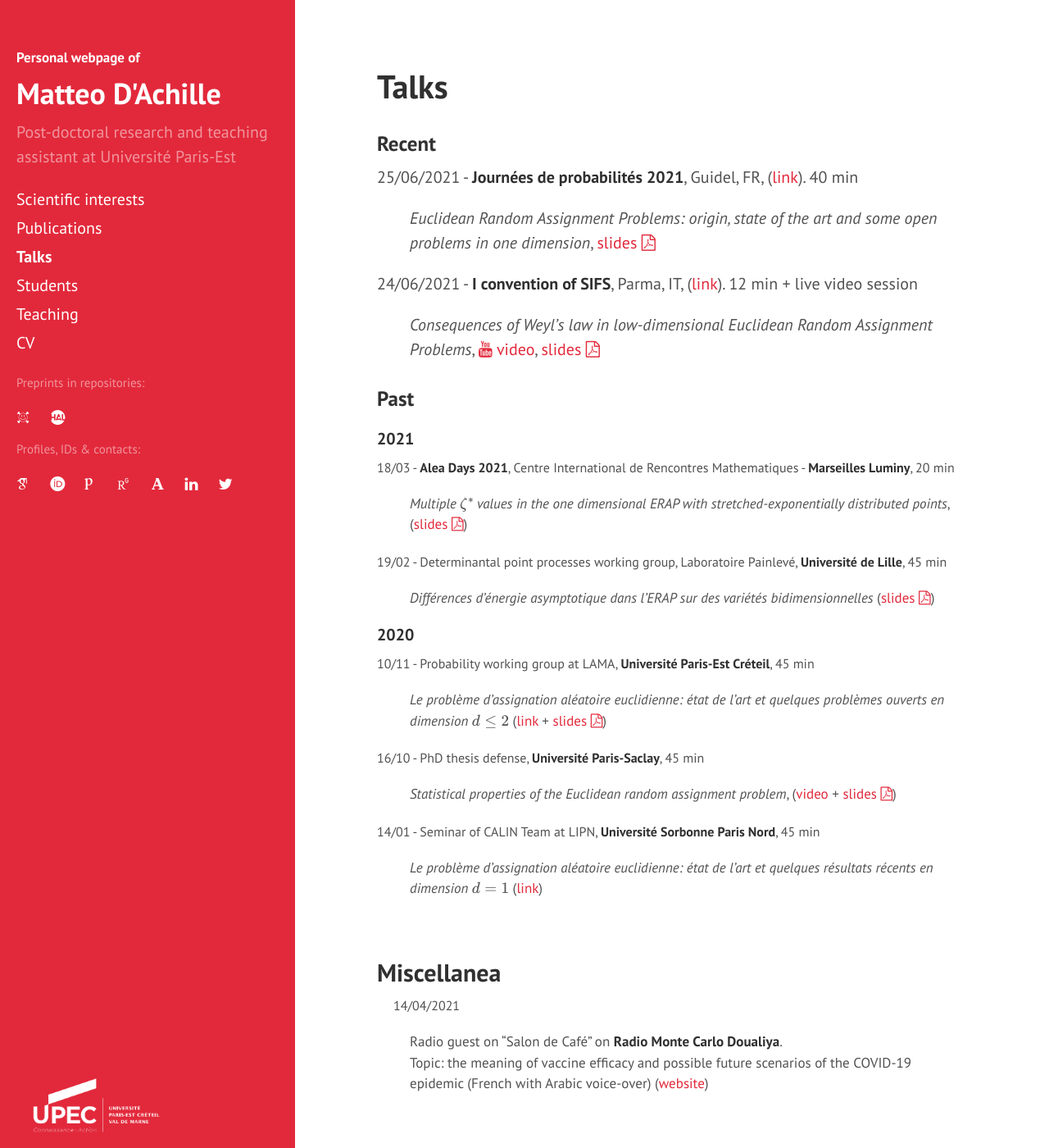
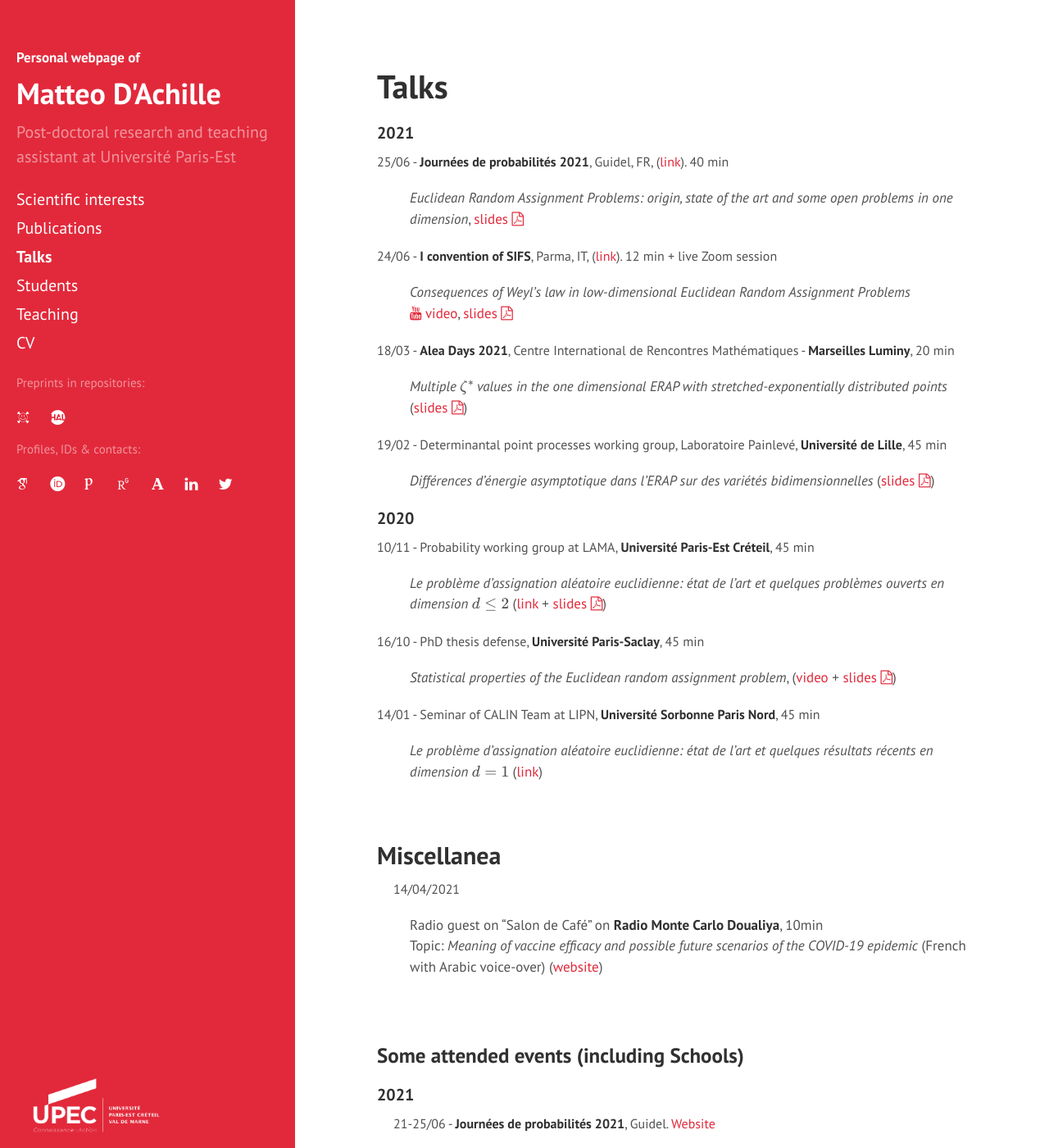
Before and after one commit to matteodachille/matteodachille.github.io, a Jekyll site: the page built from events.md, in a window 1280 px wide and 1400 px high. Shown: the whole window at 82% size. Built offline with Jekyll 4.4.1, drawn with Linux system fonts in a browser that asks for light colours; nearby versions of some CDN libraries; some web fonts are replaced; formulas are drawn with MathJax 3.

Commit message:
Corrected typos

```diff
--- a/events.md
+++ b/events.md
@@ -8,13 +8,11 @@ order: 4
 {:toc}
 -->
 
+<!--
 ### Recent
 
 
-25/06/2021 -  **Journées de probabilités 2021**, Guidel, FR, ([link](https://journees-probabilites.univ-rennes1.fr/programme.htm){:target="_blank"}). 40 min
-{: style="font-size: 20px" }
-_Euclidean Random Assignment Problems: origin, state of the art and some open problems in one dimension_, [slides <i class="fa fa-file-pdf-o" aria-hidden="true"></i>](https://journees-probabilites.univ-rennes1.fr/exposes/D%27Achille.pdf){:target="_blank"}
-{: style="margin-left: 40px" }
+
 
 
 24/06/2021 - **I convention of SIFS**, Parma, IT, ([link](http://www.fisicastatistica.unipr.it/conf/PARMA2021/welcome.php){:target="_blank"}). 12 min + live video session
@@ -26,13 +24,24 @@ _Consequences of Weyl's law in low-dimensional Euclidean Random Assignment Probl
 
 
 ### Past
-
+-->
 #### 2021
 {: .no_toc}
 
-18/03 - **Alea Days 2021**, Centre International de Rencontres Mathematiques - **Marseilles Luminy**, 20 min
+25/06 -  **Journées de probabilités 2021**, Guidel, FR, ([link](https://journees-probabilites.univ-rennes1.fr/programme.htm){:target="_blank"}). 40 min
+{: style="font-size: 16px" }
+_Euclidean Random Assignment Problems: origin, state of the art and some open problems in one dimension_, [slides <i class="fa fa-file-pdf-o" aria-hidden="true"></i>](https://journees-probabilites.univ-rennes1.fr/exposes/D%27Achille.pdf){:target="_blank"}
+{: style="font-size: 17px; margin-left: 40px" }
+
+
+24/06 - **I convention of SIFS**, Parma, IT, ([link](http://www.fisicastatistica.unipr.it/conf/PARMA2021/welcome.php){:target="_blank"}). 12 min + live Zoom session
+{: style="font-size: 16px" }
+_Consequences of Weyl's law in low-dimensional Euclidean Random Assignment Problems_ <br/> [<i class="fa fa-youtube fa-align-center-1x" aria-hidden="true"></i> video](https://www.youtube.com/watch?v=4RcOiW20C_E){:target="_blank"}, [slides <i class="fa fa-file-pdf-o" aria-hidden="true"></i>]({{ site.baseurl }}downloads/ERAPs_Low_d_Weyl_SIFS_v8.pdf){:target="_blank"}
+{: style="font-size: 17px; margin-left: 40px" }
+
+18/03 - **Alea Days 2021**, Centre International de Rencontres Mathématiques - **Marseilles Luminy**, 20 min
 {: style="font-size: 16px;" }
-_Multiple \\(\zeta^*\\) values in the one dimensional ERAP with stretched-exponentially distributed points_, (<a href="{{  site.baseurl }}downloads/ALEA2021_MZSVs_ERAP_final.pdf" target="\_blank">slides <i class="fa fa-file-pdf-o" aria-hidden="true"></i></a>)
+_Multiple \\(\zeta^*\\) values in the one dimensional ERAP with stretched-exponentially distributed points_<br/> (<a href="{{  site.baseurl }}downloads/ALEA2021_MZSVs_ERAP_final.pdf" target="\_blank">slides <i class="fa fa-file-pdf-o" aria-hidden="true"></i></a>)
 {: style="font-size: 17px; margin-left: 40px" }
 
 
@@ -70,7 +79,7 @@ _Le problème d'assignation aléatoire euclidienne: état de l'art et quelques r
 
 14/04/2021
 {: style="font-size: 16px; margin-left: 20px" }
- Radio guest on "Salon de Café" on **Radio Monte Carlo Doualiya**.<br/> Topic: the meaning of vaccine efficacy and possible future scenarios of the COVID-19 epidemic (French with Arabic voice-over) ([website](https://mc-d.co/1b5W){:target="_blank"})
+ Radio guest on "Salon de Café" on **Radio Monte Carlo Doualiya**, 10min <br/> Topic: _Meaning of vaccine efficacy and possible future scenarios of the COVID-19 epidemic_ (French with Arabic voice-over) ([website](https://mc-d.co/1b5W){:target="_blank"})
  {: style="font-size: 17px; margin-left: 40px" }
 
  <br/>
@@ -82,6 +91,9 @@ _Le problème d'assignation aléatoire euclidienne: état de l'art et quelques r
 
 #### 2021
 {: .no_toc}
+
+21-25/06 - **Journées de probabilités 2021**, Guidel. [Website](https://journees-probabilites.univ-rennes1.fr/){:target="_blank"}
+{: style="font-size: 16px; margin-left: 20px" }
 
 17-22/05 - **P.L. Chebyshev - 200**, the 6th International Conference on Stochastic Methods, dedicated to the bicentenary of Pafnuty Lvovich Chebyshev. [Website](http://www.mathnet.ru/eng/conf1902){:target="_blank"}
 {: style="font-size: 16px; margin-left: 20px" }
```
Also changed, not shown: _data/pubs.yml (+11 -0 lines).
